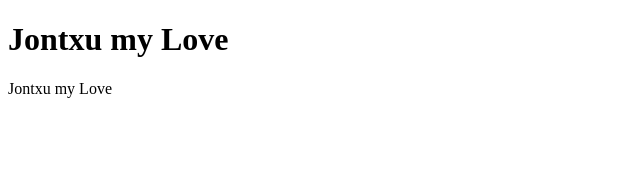
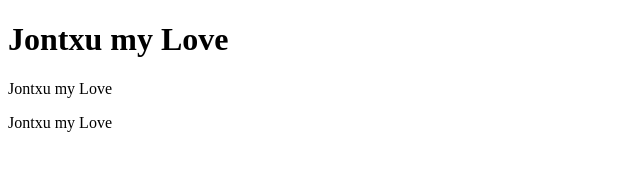
Before and after one commit to Oihana1/ikastaroa, a plain HTML site: page index.html in a window 1280 px wide. Shown: the whole page, without its empty margins (0-640 px from the left). Drawn offline with Linux system fonts and the light colour scheme.

Commit message:
Update index.html

```diff
--- a/index.html
+++ b/index.html
@@ -5,6 +5,7 @@
 
 <h1>Jontxu my Love</h1>
 <p>Jontxu my Love</p>
+<p>Jontxu my Love</p>
 
 </body>
 </html>
```
